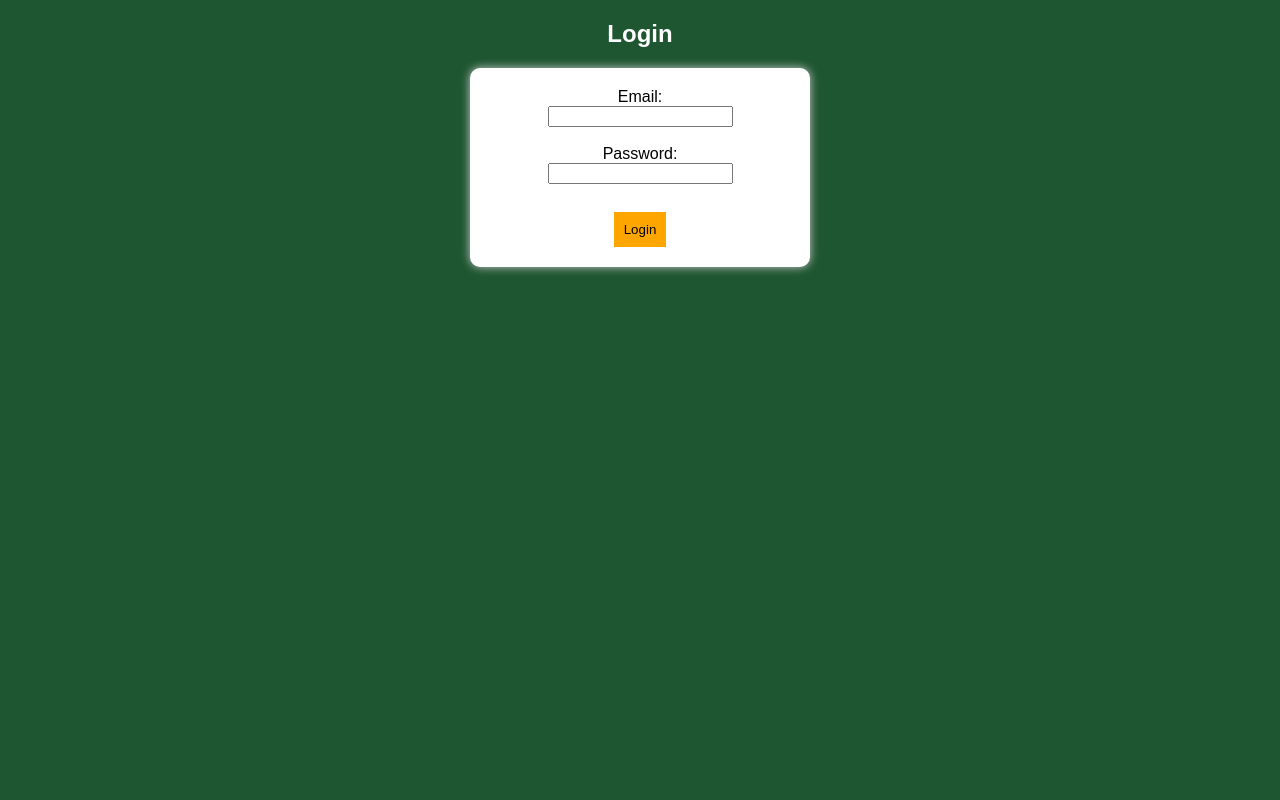
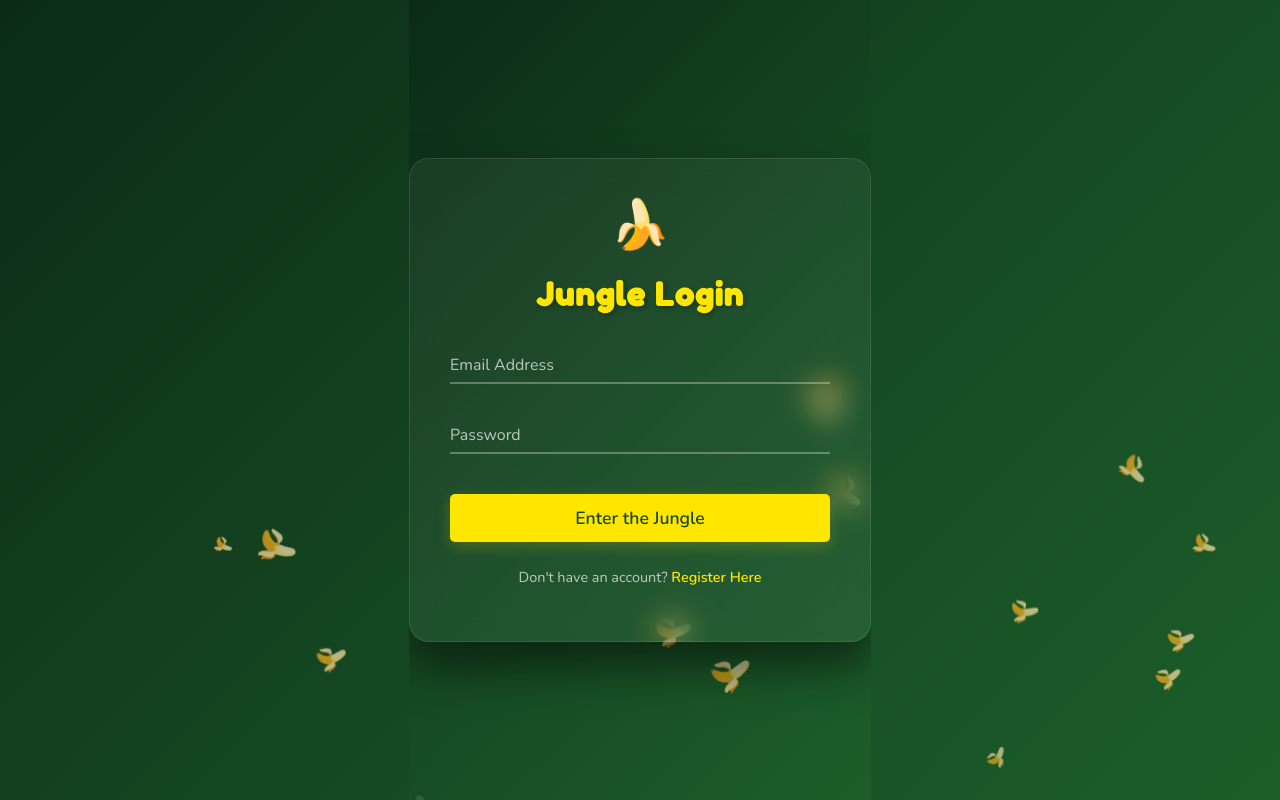
Before and after one commit to shratah/banana-jungle-escape, a PHP site: page /login.html in a window 1280 px wide. Run offline with PHP 8.4, Linux system fonts and the light colour scheme.

Commit message:
Enhance login.html with jungle glassmorphism theme

```diff
--- a/css/login.css
+++ b/css/login.css
@@ -1,16 +1,193 @@
-h2 {
-    text-align: center;
+/* Reset basic elements to match the theme */
+body, html {
+    margin: 0;
+    padding: 0;
+    height: 100%;
+    font-family: 'Nunito', sans-serif;
+    background: linear-gradient(135deg, #0b2b16 0%, #154722 50%, #1c5e2a 100%);
+    overflow: hidden;
+    color: #fff;
+    display: flex;
+    justify-content: center;
+    align-items: center;
 }
 
-form {
-    width: 300px;
-    margin: auto;
-    padding: 20px;
-    background: rgb(255, 255, 255);
-    border-radius: 10px;
-    box-shadow: 0 0 10px #ccc;
+/* Floating animation background elements */
+.background-animation {
+    position: absolute;
+    top: 0;
+    left: 0;
+    width: 100%;
+    height: 100%;
+    z-index: 0;
+    pointer-events: none;
+    overflow: hidden;
 }
-label{
 
-    color: black;
+.floating-banana {
+    position: absolute;
+    font-size: 2rem;
+    bottom: -50px;
+    animation: floatUp 10s linear infinite;
+    opacity: 0.7;
 }
+
+@keyframes floatUp {
+    0% {
+        transform: translateY(0) rotate(0deg);
+        opacity: 0;
+    }
+    10% {
+        opacity: 0.7;
+    }
+    90% {
+        opacity: 0.7;
+    }
+    100% {
+        transform: translateY(-110vh) rotate(360deg);
+        opacity: 0;
+    }
+}
+
+/* Login Container with Glassmorphism */
+.login-container {
+    position: relative;
+    z-index: 10;
+    background: rgba(255, 255, 255, 0.05);
+    backdrop-filter: blur(15px);
+    -webkit-backdrop-filter: blur(15px);
+    border: 1px solid rgba(255, 255, 255, 0.1);
+    box-shadow: 0 25px 45px rgba(0, 0, 0, 0.5);
+    border-radius: 20px;
+    width: 380px;
+    padding: 40px;
+    text-align: center;
+    transform: translateY(20px);
+    animation: popup 0.6s cubic-bezier(0.68, -0.55, 0.265, 1.55) forwards;
+    opacity: 0;
+}
+
+@keyframes popup {
+    to {
+        transform: translateY(0);
+        opacity: 1;
+    }
+}
+
+.icon-container {
+    font-size: 3rem;
+    margin-bottom: 10px;
+    animation: bounce 2s infinite ease-in-out;
+}
+
+@keyframes bounce {
+    0%, 100% { transform: translateY(0); }
+    50% { transform: translateY(-10px); }
+}
+
+.login-container h2 {
+    font-family: 'Fredoka One', cursive;
+    color: #ffe600;
+    font-size: 2rem;
+    margin-top: 0;
+    margin-bottom: 30px;
+    letter-spacing: 1px;
+    text-shadow: 2px 2px 4px rgba(0,0,0,0.3);
+}
+
+.input-group {
+    position: relative;
+    margin-bottom: 30px;
+}
+
+.input-group input {
+    width: 100%;
+    padding: 10px 0;
+    font-size: 1rem;
+    color: #fff;
+    border: none;
+    border-bottom: 2px solid rgba(255, 255, 255, 0.3);
+    outline: none;
+    background: transparent;
+    transition: 0.3s;
+    box-sizing: border-box;
+}
+
+.input-group label {
+    position: absolute;
+    top: 10px;
+    left: 0;
+    font-size: 1rem;
+    color: rgba(255, 255, 255, 0.7);
+    transition: 0.3s ease;
+    pointer-events: none;
+}
+
+/* Floating label effect */
+.input-group input:focus ~ label,
+.input-group input:not(:placeholder-shown) ~ label {
+    top: -20px;
+    font-size: 0.8rem;
+    color: #ffe600;
+}
+
+.input-group input:focus {
+    border-bottom: 2px solid #ffe600;
+}
+
+button {
+    background: #ffe600;
+    color: #154722;
+    border: none;
+    padding: 12px 20px;
+    font-size: 1.1rem;
+    font-weight: 600;
+    font-family: 'Nunito', sans-serif;
+    border-radius: 5px;
+    cursor: pointer;
+    width: 100%;
+    transition: all 0.3s ease;
+    box-shadow: 0 4px 15px rgba(255, 230, 0, 0.2);
+}
+
+button:hover {
+    background: #fff054;
+    transform: translateY(-2px);
+    box-shadow: 0 6px 20px rgba(255, 230, 0, 0.4);
+}
+
+button:active {
+    transform: translateY(0);
+}
+
+.register-link {
+    margin-top: 25px;
+    font-size: 0.9rem;
+    color: rgba(255,255,255,0.7);
+}
+
+.register-link a {
+    color: #ffe600;
+    text-decoration: none;
+    font-weight: 600;
+    transition: 0.3s;
+}
+
+.register-link a:hover {
+    text-decoration: underline;
+    color: #fff;
+}
+
+/* Shake animation for validation error */
+.shake {
+    animation: shake-animation 0.5s;
+}
+
+@keyframes shake-animation {
+    0% { transform: translateX(0); }
+    20% { transform: translateX(-10px); }
+    40% { transform: translateX(10px); }
+    60% { transform: translateX(-10px); }
+    80% { transform: translateX(10px); }
+    100% { transform: translateX(0); }
+}
--- a/js/login.js
+++ b/js/login.js
@@ -1,8 +1,65 @@
-document.querySelector("form").addEventListener("submit", function(e) {
-    const password = document.querySelector('input[name="password"]').value;
+// Floating Banana Background Effect and form validation
+document.addEventListener("DOMContentLoaded", () => {
+    const bgAnimation = document.getElementById("bg-animation");
+    const numBananas = 15;
 
-    if (password.length < 6) {
-        alert("Password must be at least 6 characters");
-        e.preventDefault();
+    // Generate floating bananas dynamically
+    for (let i = 0; i < numBananas; i++) {
+        createBanana(bgAnimation);
     }
+
+    // Form Validation Logic
+    const loginForm = document.getElementById("loginForm");
+
+    loginForm.addEventListener("submit", function(e) {
+        const passwordInput = document.getElementById("password");
+        const password = passwordInput.value;
+        const container = document.querySelector(".login-container");
+
+        if (password.length < 6) {
+            e.preventDefault();
+
+            // Add custom error message if it doesn't exist
+            let errorMsg = document.getElementById("error-msg");
+            if (!errorMsg) {
+                errorMsg = document.createElement("p");
+                errorMsg.id = "error-msg";
+                errorMsg.style.color = "#ff6b6b";
+                errorMsg.style.fontSize = "0.85rem";
+                errorMsg.style.marginTop = "-15px";
+                errorMsg.style.marginBottom = "15px";
+                errorMsg.style.fontWeight = "600";
+                errorMsg.innerText = "Password must be at least 6 characters long.";
+
+                const passwordGroup = passwordInput.parentElement;
+                passwordGroup.insertAdjacentElement("afterend", errorMsg);
+            }
+
+            // Add shake effect to container
+            container.classList.remove("shake");
+            void container.offsetWidth; // Trigger reflow to restart animation
+            container.classList.add("shake");
+
+            passwordInput.focus();
+        }
+    });
 });
+
+function createBanana(container) {
+    const banana = document.createElement("div");
+    banana.className = "floating-banana";
+    banana.innerText = "🍌";
+
+    // Randomize starting position, size, and animation duration
+    const leftPos = Math.random() * 100;
+    const animDuration = 10 + Math.random() * 15; // Between 10s and 25s
+    const animDelay = Math.random() * 10;
+    const size = 1 + Math.random() * 1.5; // Between 1rem and 2.5rem
+
+    banana.style.left = `${leftPos}%`;
+    banana.style.animationDuration = `${animDuration}s`;
+    banana.style.animationDelay = `${animDelay}s`;
+    banana.style.fontSize = `${size}rem`;
+
+    container.appendChild(banana);
+}
--- a/login.html
+++ b/login.html
@@ -1,23 +1,41 @@
 <!DOCTYPE html>
-<html>
+<html lang="en">
 <head>
-    <title>Login</title>
+    <meta charset="UTF-8">
+    <meta name="viewport" content="width=device-width, initial-scale=1.0">
+    <title>Login - Banana Jungle Escape</title>
+    <!-- Modern Google Fonts -->
+    <link href="https://fonts.googleapis.com/css2?family=Fredoka+One&family=Nunito:wght@400;600&display=swap" rel="stylesheet">
     <link rel="stylesheet" href="css/style.css">
     <link rel="stylesheet" href="css/login.css">
 </head>
 <body>
 
-<h2>Login</h2>
+<!-- Dynamic Background Animation Container -->
+<div class="background-animation" id="bg-animation"></div>
 
-<form action="login.php" method="POST">
-    <label>Email:</label><br>
-    <input type="email" name="email" required><br><br>
+<div class="login-container">
+    <div class="icon-container">
+        🍌
+    </div>
+    <h2>Jungle Login</h2>
 
-    <label>Password:</label><br>
-    <input type="password" name="password" required><br><br>
+    <form action="login.php" method="POST" id="loginForm">
+        <div class="input-group">
+            <input type="email" name="email" id="email" required placeholder=" ">
+            <label for="email">Email Address</label>
+        </div>
 
-    <button type="submit" name="login">Login</button>
-</form>
+        <div class="input-group">
+            <input type="password" name="password" id="password" required placeholder=" ">
+            <label for="password">Password</label>
+        </div>
+
+        <button type="submit" name="login" id="loginBtn">Enter the Jungle</button>
+    </form>
+
+    <p class="register-link">Don't have an account? <a href="register.php">Register Here</a></p>
+</div>
 
 <script src="js/login.js"></script>
 
```
